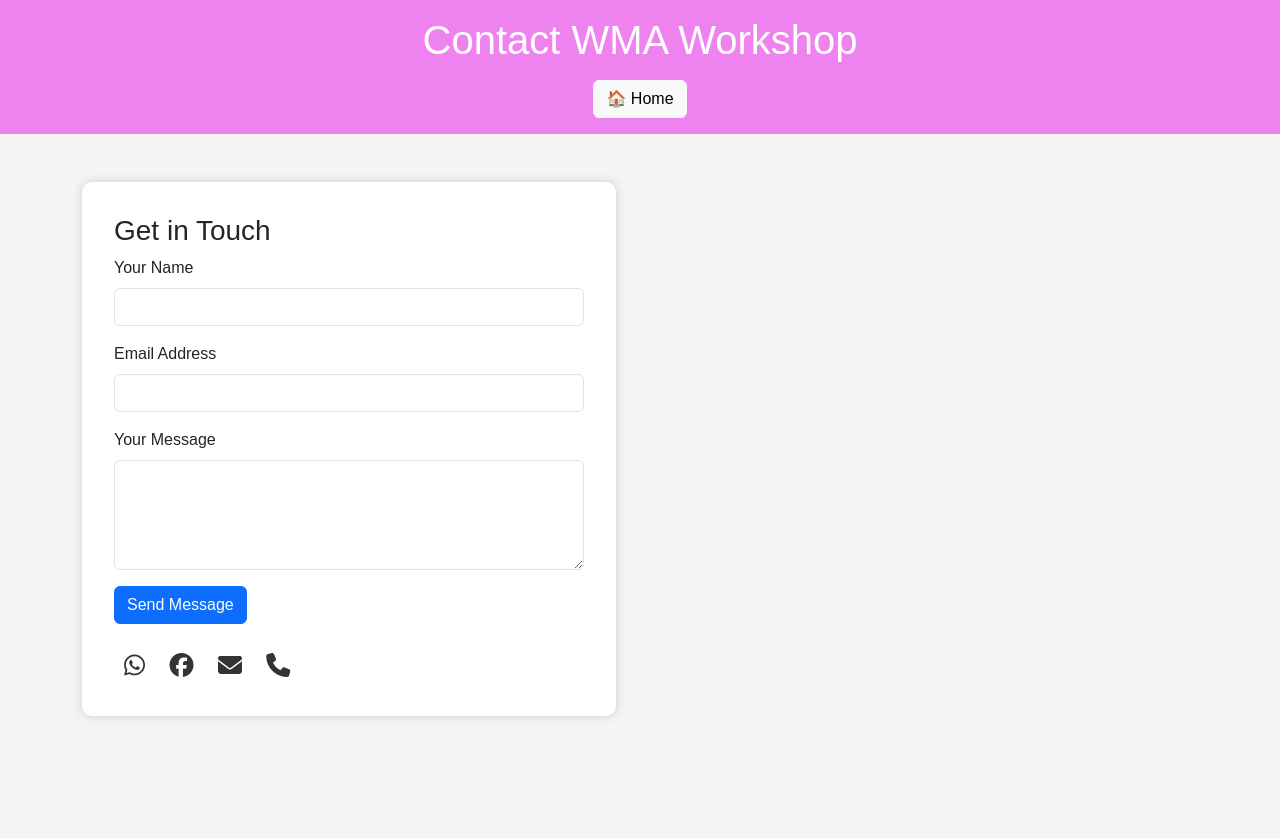
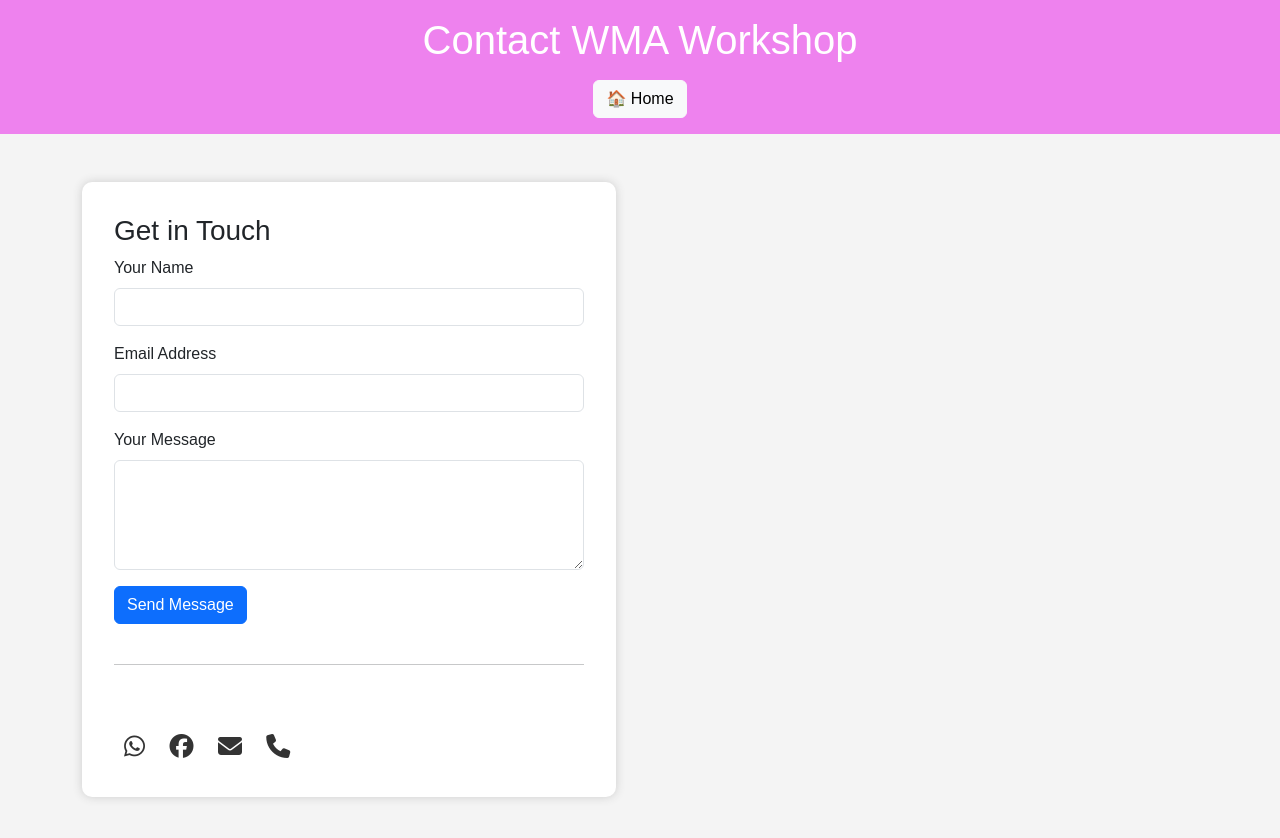
Before and after one commit to Gurure11/w-bfurnitureandupholstery, a plain HTML site: page contacts.html in a window 1280 px wide. Before the commit the page ends 800 px from the top, so only its background shows below. Drawn offline with nearby package versions, Linux system fonts and the light colour scheme.

Commit message:
Update contacts.html

```diff
--- a/contacts.html
+++ b/contacts.html
@@ -71,7 +71,7 @@
               <textarea class="form-control" id="message" name="message" rows="4" required></textarea>
             </div>
             <button type="submit" class="btn btn-primary">Send Message</button>
-          </form>
+          </form><br><hr><br>
           <div class="mt-4 social-icons">
             <a href="https://wa.me/27685133512" target="_blank"><i class="fab fa-whatsapp"></i></a>
             <a href="https://facebook.com/wmaworkshop" target="_blank"><i class="fab fa-facebook"></i></a>
```
